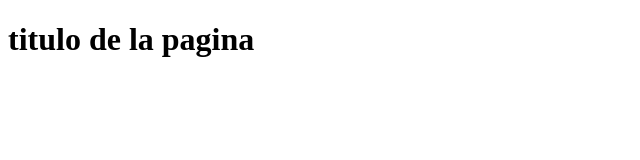
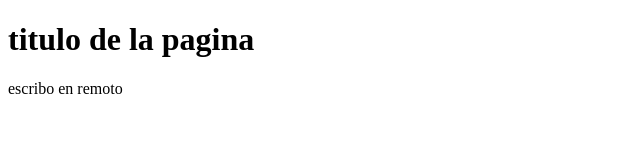
Before and after one commit to jcastillolopez/ejercicio_remoto2_git, a plain HTML site: page index.html in a window 1280 px wide. Shown: the whole page, without its empty margins (0-640 px from the left). Drawn offline with Linux system fonts and the light colour scheme.

Commit message:
ewscrito en remoto

```diff
--- a/index.html
+++ b/index.html
@@ -8,5 +8,6 @@
   </head>
   <body>
     <h1>titulo de la pagina</h1>
+    <p>escribo en remoto</p>
   </body>
 </html>
```
